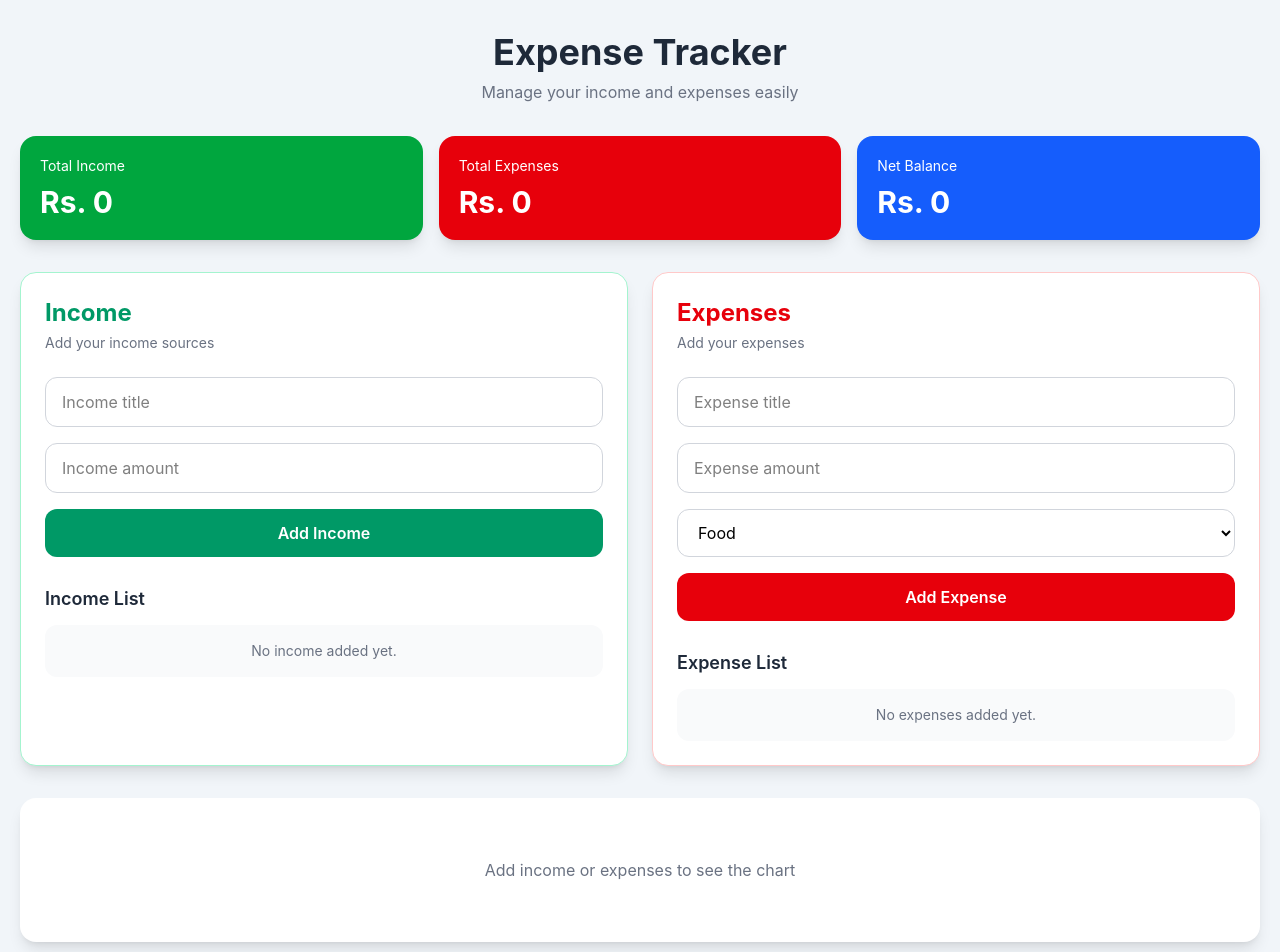
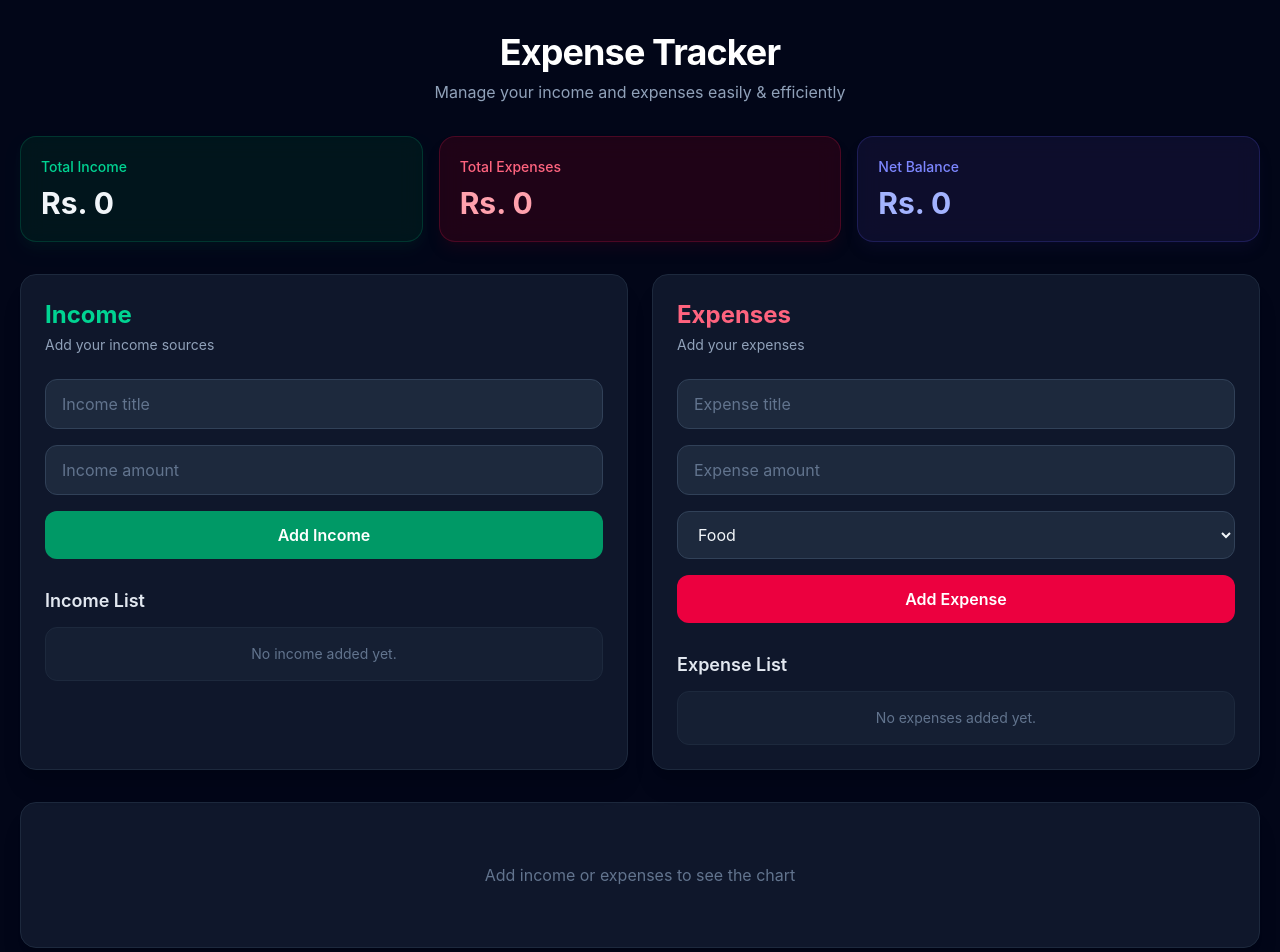
Before and after one commit to hassanalii-dev/Expense-Tracker, a React (Vite) app: page / in a window 1280 px wide. Shown: the top 952 px of the page. Built offline with nearby package versions, Linux system fonts and the light colour scheme.

Commit message:
Expense Tracker

```diff
--- a/src/App.jsx
+++ b/src/App.jsx
@@ -25,45 +25,36 @@ function App() {
   const balance = totalIncome - totalExpenses;
 
   return (
-    <div className="min-h-screen bg-slate-100 px-3 py-6 sm:px-5 sm:py-8">
+    <div className="min-h-screen bg-slate-950 px-3 py-6 text-slate-100 sm:px-5 sm:py-8">
       <div className="mx-auto w-full max-w-7xl">
         <header className="mb-6 text-center sm:mb-8">
-          <h1 className="text-3xl font-bold text-gray-800 sm:text-4xl">
+          <h1 className="text-3xl font-bold tracking-tight text-white sm:text-4xl">
             Expense Tracker
           </h1>
-
-          <p className="mt-2 text-sm text-gray-500 sm:text-base">
-            Manage your income and expenses easily
+          <p className="mt-2 text-sm text-slate-400 sm:text-base">
+            Manage your income and expenses easily & efficiently
           </p>
         </header>
 
+        {/* Summary Cards */}
         <div className="mb-6 grid grid-cols-1 gap-4 sm:grid-cols-2 lg:mb-8 lg:grid-cols-3">
-          <div className="rounded-2xl bg-green-600 p-5 text-white shadow-lg transition-all duration-300 hover:-translate-y-0.5 hover:shadow-xl">
-            <p className="text-sm">Total Income</p>
-
-            <h2 className="mt-2 text-2xl font-bold sm:text-3xl">
+          <div className="rounded-2xl border border-emerald-500/20 bg-emerald-950/40 p-5 shadow-lg shadow-emerald-950/20 backdrop-blur-md transition-all duration-300 hover:-translate-y-0.5 hover:shadow-xl">
+            <p className="text-sm font-medium text-emerald-400">Total Income</p>
+            <h2 className="mt-2 text-2xl font-bold text-emerald-30 sm:text-3xl">
               Rs. {totalIncome.toLocaleString()}
             </h2>
           </div>
 
-          <div className="rounded-2xl bg-red-600 p-5 text-white shadow-lg transition-all duration-300 hover:-translate-y-0.5 hover:shadow-xl">
-            <p className="text-sm">Total Expenses</p>
-
-            <h2 className="mt-2 text-2xl font-bold sm:text-3xl">
+          <div className="rounded-2xl border border-rose-500/20 bg-rose-950/40 p-5 shadow-lg shadow-rose-950/20 backdrop-blur-md transition-all duration-300 hover:-translate-y-0.5 hover:shadow-xl">
+            <p className="text-sm font-medium text-rose-400">Total Expenses</p>
+            <h2 className="mt-2 text-2xl font-bold text-rose-300 sm:text-3xl">
               Rs. {totalExpenses.toLocaleString()}
             </h2>
           </div>
 
-          <div
-            className={`rounded-2xl p-5 text-white shadow-lg transition-all duration-300 hover:-translate-y-0.5 hover:shadow-xl sm:col-span-2 lg:col-span-1 ${
-              balance >= 0
-                ? "bg-blue-600"
-                : "bg-blue-600"
-            }`}
-          >
-            <p className="text-sm">Net Balance</p>
-
-            <h2 className="mt-2 text-2xl font-bold sm:text-3xl">
+          <div className="rounded-2xl border border-indigo-500/20 bg-indigo-950/40 p-5 shadow-lg shadow-indigo-950/20 backdrop-blur-md transition-all duration-300 hover:-translate-y-0.5 hover:shadow-xl sm:col-span-2 lg:col-span-1">
+            <p className="text-sm font-medium text-indigo-400">Net Balance</p>
+            <h2 className="mt-2 text-2xl font-bold text-indigo-300 sm:text-3xl">
               Rs. {balance.toLocaleString()}
             </h2>
           </div>
--- a/src/components/ExpenseChart.jsx
+++ b/src/components/ExpenseChart.jsx
@@ -38,13 +38,14 @@ function ExpenseChart() {
     chart: {
       type: "bar",
       toolbar: {
-        show: true,
+        show: false,
       },
       animations: {
         enabled: true,
         easing: "easeinout",
         speed: 600,
       },
+      background: "transparent",
     },
 
     plotOptions: {
@@ -59,11 +60,11 @@ function ExpenseChart() {
     },
 
     colors: [
-      "#f97316",
-      "#3b82f6",
-      "#ec4899",
-      "#8b5cf6",
-      "#eab308",
+      "#f97316", // Orange
+      "#3b82f6", // Blue
+      "#ec4899", // Pink
+      "#8b5cf6", // Purple
+      "#eab308", // Yellow
     ],
 
     dataLabels: {
@@ -74,7 +75,7 @@ function ExpenseChart() {
       offsetY: -20,
       style: {
         fontSize: "12px",
-        colors: ["#374151"],
+        colors: ["#94a3b8"],
       },
     },
 
@@ -89,6 +90,7 @@ function ExpenseChart() {
       labels: {
         style: {
           fontSize: "12px",
+          colors: "#94a3b8",
         },
       },
     },
@@ -101,13 +103,21 @@ function ExpenseChart() {
         show: false,
       },
       labels: {
+        style: {
+          colors: "#94a3b8",
+        },
         formatter: function (value) {
           return "Rs. " + Number(value).toLocaleString();
         },
       },
     },
 
+    grid: {
+      borderColor: "#1e293b",
+    },
+
     tooltip: {
+      theme: "dark",
       y: {
         formatter: function (value) {
           return "Rs. " + Number(value).toLocaleString();
@@ -119,8 +129,14 @@ function ExpenseChart() {
       text: "Expenses by Category",
       align: "center",
       style: {
-        color: "#444",
+        color: "#f1f5f9",
+        fontSize: "16px",
+        fontWeight: "600",
       },
+    },
+
+    legend: {
+      show: false,
     },
 
     responsive: [
@@ -130,63 +146,9 @@ function ExpenseChart() {
           chart: {
             height: 300,
           },
-          plotOptions: {
-            bar: {
-              borderRadius: 6,
-              columnWidth: "45%",
-            },
-          },
           dataLabels: {
-            enabled: true,
-            offsetY: -18,
             style: {
               fontSize: "10px",
-            },
-          },
-          xaxis: {
-            labels: {
-              style: {
-                fontSize: "10px",
-              },
-            },
-          },
-          yaxis: {
-            labels: {
-              style: {
-                fontSize: "9px",
-              },
-            },
-          },
-        },
-      },
-      {
-        breakpoint: 400,
-        options: {
-          chart: {
-            height: 270,
-          },
-          plotOptions: {
-            bar: {
-              borderRadius: 5,
-              columnWidth: "50%",
-            },
-          },
-          dataLabels: {
-            enabled: false,
-          },
-          xaxis: {
-            labels: {
-              rotate: -45,
-              style: {
-                fontSize: "9px",
-              },
-            },
-          },
-          yaxis: {
-            labels: {
-              style: {
-                fontSize: "8px",
-              },
             },
           },
         },
@@ -202,9 +164,9 @@ function ExpenseChart() {
   ];
 
   return (
-    <div className="mt-6 w-full min-w-0 rounded-2xl bg-white p-2 shadow-lg transition-all duration-300 hover:-translate-y-0.5 hover:shadow-xl sm:mt-8 sm:p-5">
+    <div className="mt-6 w-full min-w-0 rounded-2xl border border-slate-800 bg-slate-900 p-2 shadow-xl transition-all duration-300 sm:mt-8 sm:p-5">
       {totalIncome === 0 && totalExpenses === 0 ? (
-        <p className="py-10 text-center text-sm text-gray-500 sm:text-base">
+        <p className="py-10 text-center text-sm text-slate-500 sm:text-base">
           Add income or expenses to see the chart
         </p>
       ) : (
--- a/src/components/ExpenseSection.jsx
+++ b/src/components/ExpenseSection.jsx
@@ -26,7 +26,7 @@ function ExpenseSection() {
     dispatch(
       addExpense({
         title,
-        amount,
+        amount: Number(amount),
         category,
       })
     );
@@ -37,13 +37,12 @@ function ExpenseSection() {
   };
 
   return (
-    <div className="rounded-2xl border border-red-200 bg-white p-6 shadow-lg transition-all duration-300 ease-out hover:-translate-y-0.5 hover:shadow-xl">
+    <div className="rounded-2xl border border-slate-800 bg-slate-900 p-6 shadow-xl transition-all duration-300 ease-out hover:-translate-y-0.5">
       <div className="mb-6">
-        <h2 className="text-2xl font-bold text-red-600">
+        <h2 className="text-2xl font-bold text-rose-400">
           Expenses
         </h2>
-
-        <p className="mt-1 text-sm text-gray-500">
+        <p className="mt-1 text-sm text-slate-400">
           Add your expenses
         </p>
       </div>
@@ -54,7 +53,7 @@ function ExpenseSection() {
           placeholder="Expense title"
           value={title}
           onChange={(e) => setTitle(e.target.value)}
-          className="w-full rounded-xl border border-gray-300 px-4 py-3 outline-none transition-all duration-200 focus:border-red-500 focus:ring-2 focus:ring-red-100"
+          className="w-full rounded-xl border border-slate-700 bg-slate-800 px-4 py-3 text-slate-100 placeholder-slate-500 outline-none transition-all duration-200 focus:border-rose-500 focus:ring-2 focus:ring-rose-500/20"
         />
 
         <input
@@ -62,55 +61,53 @@ function ExpenseSection() {
           placeholder="Expense amount"
           value={amount}
           onChange={(e) => setAmount(e.target.value)}
-          className="w-full rounded-xl border border-gray-300 px-4 py-3 outline-none transition-all duration-200 focus:border-red-500 focus:ring-2 focus:ring-red-100"
+          className="w-full rounded-xl border border-slate-700 bg-slate-800 px-4 py-3 text-slate-100 placeholder-slate-500 outline-none transition-all duration-200 focus:border-rose-500 focus:ring-2 focus:ring-rose-500/20"
         />
 
         <select
           value={category}
           onChange={(e) => setCategory(e.target.value)}
-          className="w-full rounded-xl border border-gray-300 bg-white px-4 py-3 outline-none transition-all duration-200 focus:border-red-500 focus:ring-2 focus:ring-red-100"
+          className="w-full rounded-xl border border-slate-700 bg-slate-800 px-4 py-3 text-slate-100 outline-none transition-all duration-200 focus:border-rose-500 focus:ring-2 focus:ring-rose-500/20"
         >
-          <option value="Food"> Food</option>
-          <option value="Rent">Rent</option>
-          <option value="Clothes">Clothes</option>
-          <option value="Transport">Transport</option>
-          <option value="Bills">Bills</option>
+          <option value="Food" className="bg-slate-900">Food</option>
+          <option value="Rent" className="bg-slate-900">Rent</option>
+          <option value="Clothes" className="bg-slate-900">Clothes</option>
+          <option value="Transport" className="bg-slate-900">Transport</option>
+          <option value="Bills" className="bg-slate-900">Bills</option>
         </select>
 
         <button
           type="submit"
-          className="w-full rounded-xl bg-red-600 py-3 font-semibold text-white transition-all duration-200 hover:bg-red-700 hover:shadow-md active:scale-[0.99]"
+          className="w-full rounded-xl bg-rose-600 py-3 font-semibold text-white transition-all duration-200 hover:bg-rose-500 hover:shadow-lg hover:shadow-rose-600/20 active:scale-[0.99]"
         >
           Add Expense
         </button>
       </form>
 
       <div className="mt-7">
-        <h3 className="mb-3 text-lg font-semibold text-gray-800">
+        <h3 className="mb-3 text-lg font-semibold text-slate-200">
           Expense List
         </h3>
 
         <div className="space-y-3">
           {expenses.length === 0 ? (
-            <p className="rounded-xl bg-gray-50 p-4 text-center text-sm text-gray-500">
+            <p className="rounded-xl border border-slate-800 bg-slate-800/50 p-4 text-center text-sm text-slate-500">
               No expenses added yet.
             </p>
           ) : (
             expenses.map((item) => (
               <div
                 key={item.id}
-                className="flex items-center justify-between gap-3 rounded-xl bg-red-50 p-4 transition-shadow duration-200 hover:shadow-sm"
+                className="flex items-center justify-between gap-3 rounded-xl border border-rose-500/10 bg-rose-950/20 p-4 transition-all duration-200 hover:border-rose-500/30"
               >
                 <div>
-                  <p className="font-semibold text-gray-800">
+                  <p className="font-semibold text-slate-200">
                     {item.title}
                   </p>
-
-                  <p className="mt-1 text-xs text-gray-500">
+                  <p className="mt-0.5 text-xs text-slate-400">
                     {item.category}
                   </p>
-
-                  <p className="text-sm text-red-600">
+                  <p className="text-sm font-medium text-rose-400">
                     Rs. {item.amount.toLocaleString()}
                   </p>
                 </div>
@@ -119,7 +116,7 @@ function ExpenseSection() {
                   onClick={() =>
                     dispatch(removeExpense(item.id))
                   }
-                  className="rounded-lg bg-red-100 px-3 py-2 text-sm font-medium text-red-600 transition-all duration-200 hover:bg-red-600 hover:text-white active:scale-[0.98]"
+                  className="rounded-lg bg-rose-500/10 px-3 py-2 text-sm font-medium text-rose-400 transition-all duration-200 hover:bg-rose-600 hover:text-white active:scale-[0.98]"
                 >
                   Delete
                 </button>
--- a/src/components/IncomeSection.jsx
+++ b/src/components/IncomeSection.jsx
@@ -25,7 +25,7 @@ function IncomeSection() {
     dispatch(
       addIncome({
         title,
-        amount,
+        amount: Number(amount),
       })
     );
 
@@ -34,13 +34,12 @@ function IncomeSection() {
   };
 
   return (
-    <div className="rounded-2xl border border-emerald-200 bg-white p-6 shadow-lg transition-all duration-300 ease-out hover:-translate-y-0.5 hover:shadow-xl">
+    <div className="rounded-2xl border border-slate-800 bg-slate-900 p-6 shadow-xl transition-all duration-300 ease-out hover:-translate-y-0.5">
       <div className="mb-6">
-        <h2 className="text-2xl font-bold text-emerald-600">
+        <h2 className="text-2xl font-bold text-emerald-400">
           Income
         </h2>
-
-        <p className="mt-1 text-sm text-gray-500">
+        <p className="mt-1 text-sm text-slate-400">
           Add your income sources
         </p>
       </div>
@@ -51,7 +50,7 @@ function IncomeSection() {
           placeholder="Income title"
           value={title}
           onChange={(e) => setTitle(e.target.value)}
-          className="w-full rounded-xl border border-gray-300 px-4 py-3 outline-none transition-all duration-200 focus:border-emerald-500 focus:ring-2 focus:ring-emerald-100"
+          className="w-full rounded-xl border border-slate-700 bg-slate-800 px-4 py-3 text-slate-100 placeholder-slate-500 outline-none transition-all duration-200 focus:border-emerald-500 focus:ring-2 focus:ring-emerald-500/20"
         />
 
         <input
@@ -59,39 +58,38 @@ function IncomeSection() {
           placeholder="Income amount"
           value={amount}
           onChange={(e) => setAmount(e.target.value)}
-          className="w-full rounded-xl border border-gray-300 px-4 py-3 outline-none transition-all duration-200 focus:border-emerald-500 focus:ring-2 focus:ring-emerald-100"
+          className="w-full rounded-xl border border-slate-700 bg-slate-800 px-4 py-3 text-slate-100 placeholder-slate-500 outline-none transition-all duration-200 focus:border-emerald-500 focus:ring-2 focus:ring-emerald-500/20"
         />
 
         <button
           type="submit"
-          className="w-full rounded-xl bg-emerald-600 py-3 font-semibold text-white transition-all duration-200 hover:bg-emerald-700 hover:shadow-md active:scale-[0.99]"
+          className="w-full rounded-xl bg-emerald-600 py-3 font-semibold text-white transition-all duration-200 hover:bg-emerald-500 hover:shadow-lg hover:shadow-emerald-600/20 active:scale-[0.99]"
         >
           Add Income
         </button>
       </form>
 
       <div className="mt-7">
-        <h3 className="mb-3 text-lg font-semibold text-gray-800">
+        <h3 className="mb-3 text-lg font-semibold text-slate-200">
           Income List
         </h3>
 
         <div className="space-y-3">
           {income.length === 0 ? (
-            <p className="rounded-xl bg-gray-50 p-4 text-center text-sm text-gray-500">
+            <p className="rounded-xl border border-slate-800 bg-slate-800/50 p-4 text-center text-sm text-slate-500">
               No income added yet.
             </p>
           ) : (
             income.map((item) => (
               <div
                 key={item.id}
-                className="flex items-center justify-between gap-3 rounded-xl bg-emerald-50 p-4 transition-shadow duration-200 hover:shadow-sm"
+                className="flex items-center justify-between gap-3 rounded-xl border border-emerald-500/10 bg-emerald-950/20 p-4 transition-all duration-200 hover:border-emerald-500/30"
               >
                 <div>
-                  <p className="font-semibold text-gray-800">
+                  <p className="font-semibold text-slate-200">
                     {item.title}
                   </p>
-
-                  <p className="text-sm text-emerald-600">
+                  <p className="text-sm font-medium text-emerald-400">
                     Rs. {item.amount.toLocaleString()}
                   </p>
                 </div>
@@ -100,7 +98,7 @@ function IncomeSection() {
                   onClick={() =>
                     dispatch(removeIncome(item.id))
                   }
-                  className="rounded-lg bg-red-100 px-3 py-2 text-sm font-medium text-red-600 transition-all duration-200 hover:bg-red-600 hover:text-white active:scale-[0.98]"
+                  className="rounded-lg bg-rose-500/10 px-3 py-2 text-sm font-medium text-rose-400 transition-all duration-200 hover:bg-rose-600 hover:text-white active:scale-[0.98]"
                 >
                   Delete
                 </button>
```
